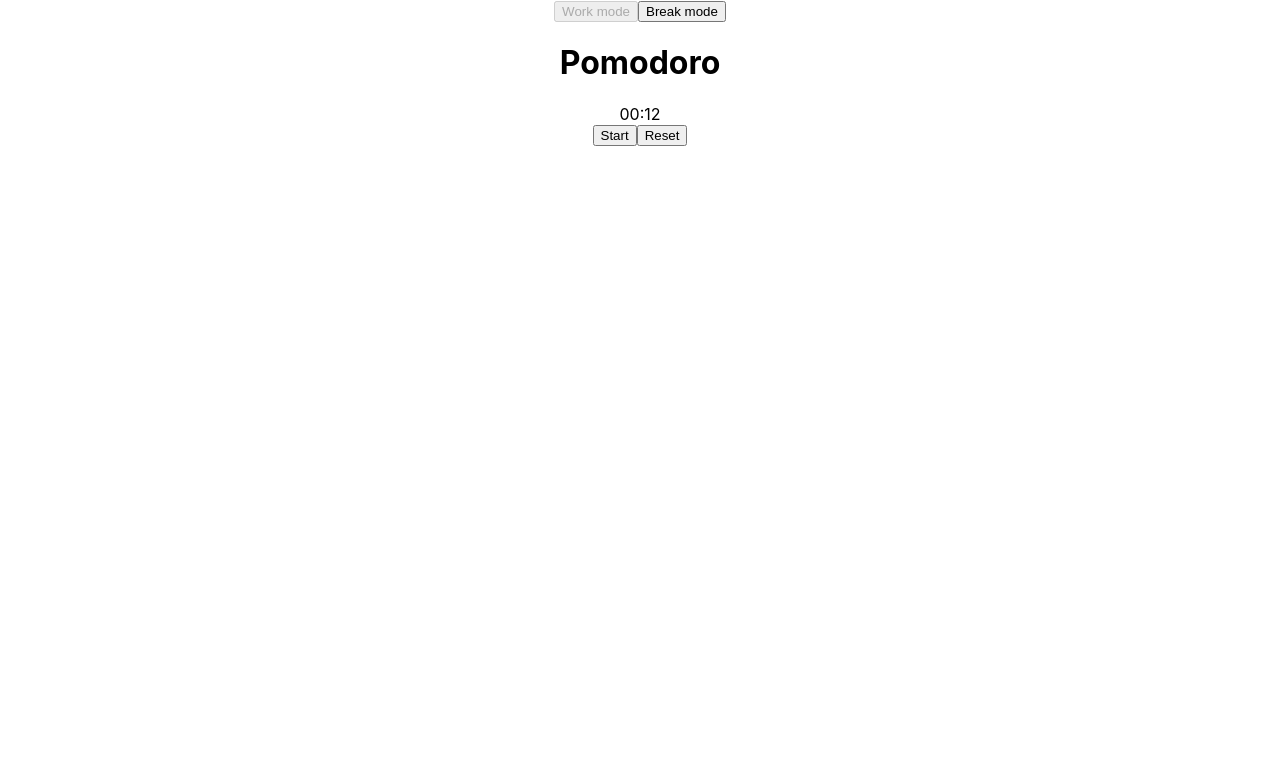
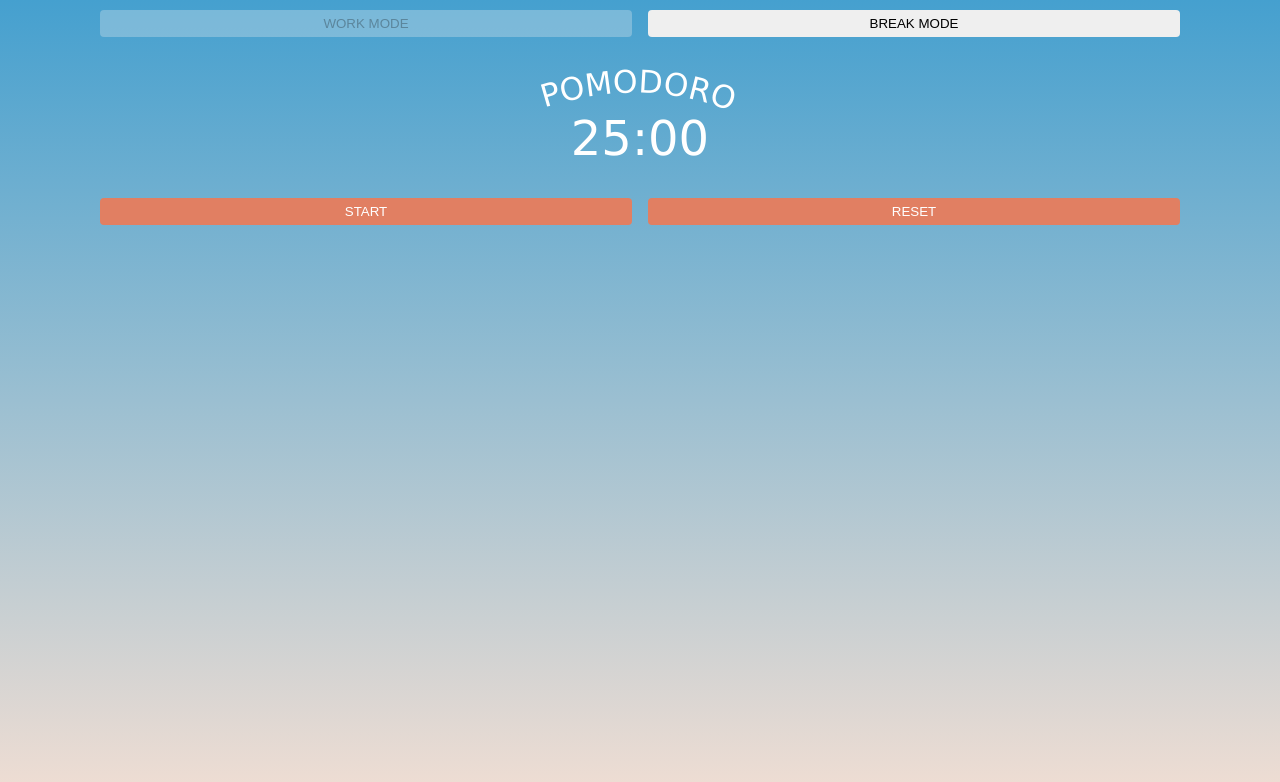
Before and after one commit to rostrskv/react-pomodoro, a React (Create React App) app: page / in a window 1280 px wide. Shown: the top 782 px of the page. Built offline with nearby package versions, Linux system fonts and the light colour scheme.

Commit message:
Add styling

```diff
--- a/src/App.css
+++ b/src/App.css
@@ -1,38 +1,60 @@
-.App {
+html {
+  height: 100%;
+  background: linear-gradient(#45a0cf, #f1ded3);
+}
+body {
+  font-family: Verdana, Geneva, Tahoma, sans-serif;
+}
+
+button {
+  text-transform: uppercase;
+  border: none;
+  border-radius: 4px;
+  padding: 6px;
+}
+
+.nav-bar {
+  display: grid;
+  grid-template-columns: repeat(auto-fit, minmax(10rem, 1fr));
+  gap: 1rem;
+  margin: 10px 100px;
+  justify-content: space-around;
+}
+
+.clock{
+  display: grid;
+  justify-items: center;
+  margin: 2rem;
+}
+
+.clock svg {
+  display: block;
+  font-size: 22px;
+  text-transform: uppercase;
+  width: 200px;
+  transform: rotate(2deg);
+}
+
+.clock svg text {
+  fill: white;
   text-align: center;
 }
 
-.App-logo {
-  height: 40vmin;
-  pointer-events: none;
+.clock time {
+  fill: white;
+  color: white;
+  font-size: 48px;
 }
 
-@media (prefers-reduced-motion: no-preference) {
-  .App-logo {
-    animation: App-logo-spin infinite 20s linear;
-  }
+.action-row {
+  display: grid;
+  grid-template-columns: repeat(auto-fit, minmax(10rem, 1fr));
+  gap: 1rem;
+  margin: minmax(100px, 500px);
+  justify-content: space-around;
+  margin: 10px 100px;
 }
-
-.App-header {
-  background-color: #282c34;
-  min-height: 100vh;
-  display: flex;
-  flex-direction: column;
-  align-items: center;
-  justify-content: center;
-  font-size: calc(10px + 2vmin);
+.action-row button {
+  background-color: #e17f62;
   color: white;
 }
-
-.App-link {
-  color: #61dafb;
-}
-
-@keyframes App-logo-spin {
-  from {
-    transform: rotate(0deg);
-  }
-  to {
-    transform: rotate(360deg);
-  }
-}
--- a/src/components/CLock.js
+++ b/src/components/CLock.js
@@ -12,13 +12,27 @@ export default function Clock({ seconds }) {
       minimumIntegerDigits: 2,
     });
     const formattedSeconds = doubleDigits.format(Math.floor(seconds % 60));
-    const formattedMinutes = doubleDigits.format(Math.floor((seconds / 60) % 60));
+    const formattedMinutes = doubleDigits.format(
+      Math.floor((seconds / 60) % 60)
+    );
     return `${formattedMinutes}:${formattedSeconds}`;
   };
   const timeString = totalSecondsToString(seconds);
   return (
     <div className="clock">
-      <h1>Pomodoro</h1>
+      <svg xmlnsXlink="http://www.w3.org/1999/xlink" viewBox="0 0 140 29">
+        <title>Pomodoro</title>
+        <g transform="translate(-34.401 -134.11)">
+          <path
+            id="path1"
+            d="m36.696 154.93c54.963-19.533 97.827-14.601 136.61 0"
+            fill="none"
+          />
+          <text transform="translate(1.0472 8.5989)">
+            <textPath xlinkHref="#path1">Pomodoro</textPath>
+          </text>
+        </g>
+      </svg>
       <time dateTime={timeString}>{timeString}</time>
     </div>
   );
--- a/src/constants.js
+++ b/src/constants.js
@@ -1,7 +1,7 @@
 /**
- * for testing
+ * =1, higher for testing
  */
-const speedFactor = 120
+const speedFactor = 1
 /**
  * Work duration in seconds
  */
```
